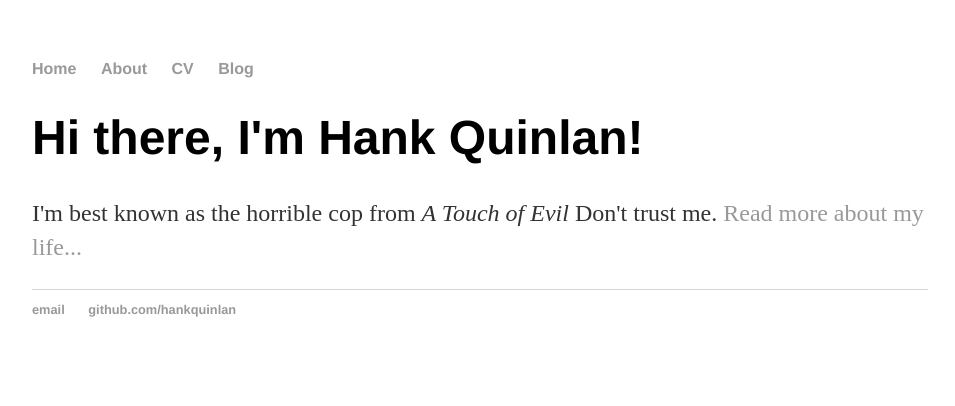
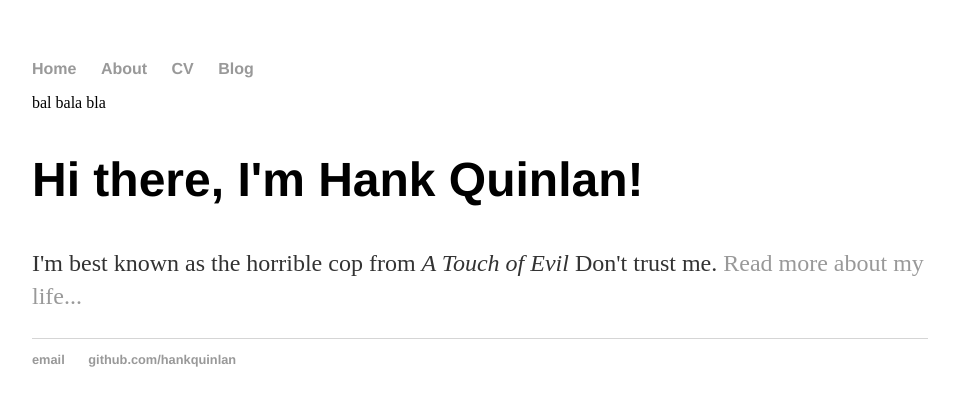
Before and after one commit to IgorKhm/igorkhm.github.io, a Jekyll site: the page built from index.html, in a window 1280 px wide. Shown: the top 406 px of the page, without its empty margins (160-1115 px from the left). Built offline with Jekyll 4.4.1, drawn with Linux system fonts in a browser that asks for light colours.

Commit message:
Update default.html

```diff
--- a/_layouts/default.html
+++ b/_layouts/default.html
@@ -14,11 +14,14 @@
 	        		<li><a href="/blog">Blog</a></li>
 	    		</ul>
 			</nav>
-			<div class="container">
-
-			{{ content }}
-
-			</div><!-- /.container -->
+			<main class="container">
+				<section class="about">
+					bal  bala bla
+				</section >
+				<section class="content">
+					{{ content }}
+				</section >
+			</main><!-- /.container -->
 			<footer>
 	    		<ul>
 	        		<li><a href="mailto:hankquinlanhub@gmail.com">email</a></li>
```
